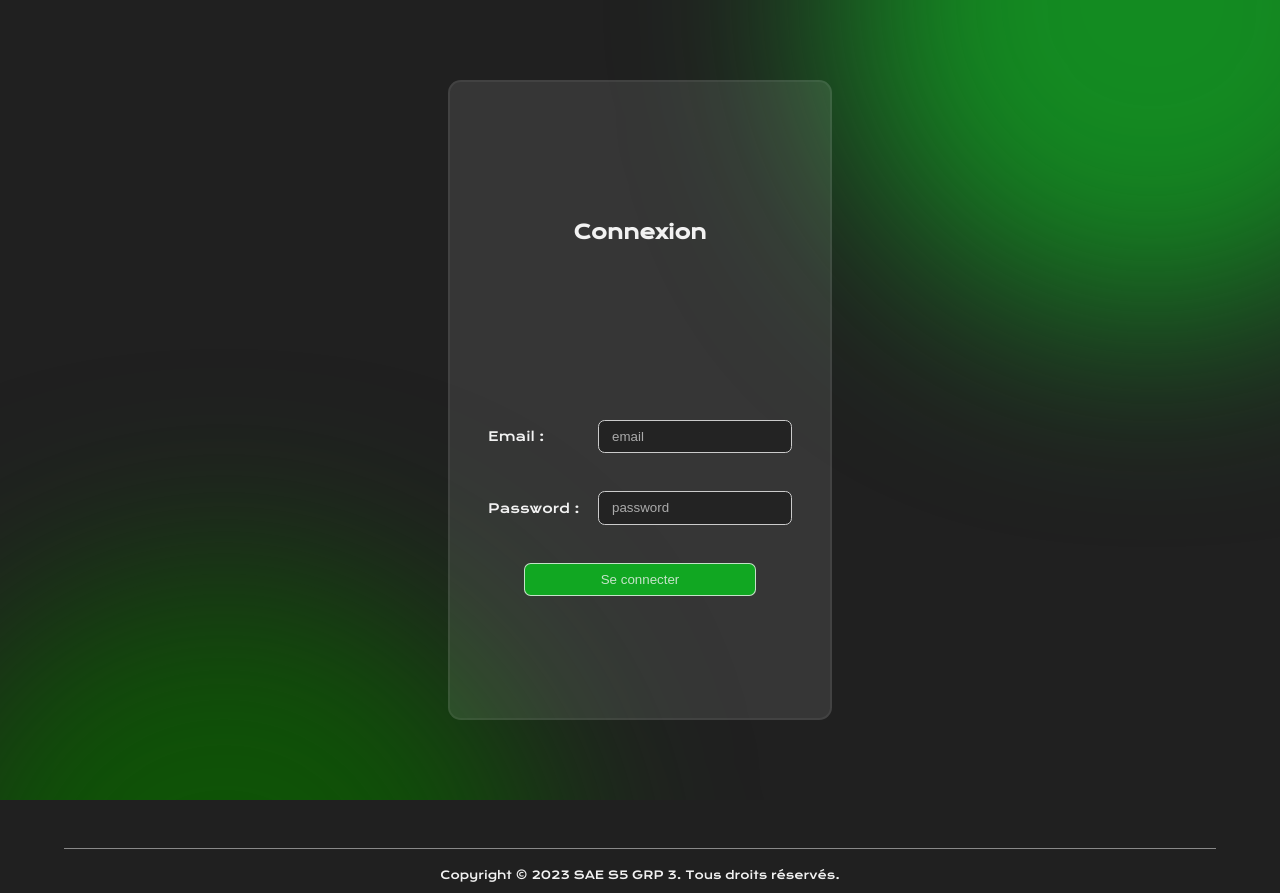
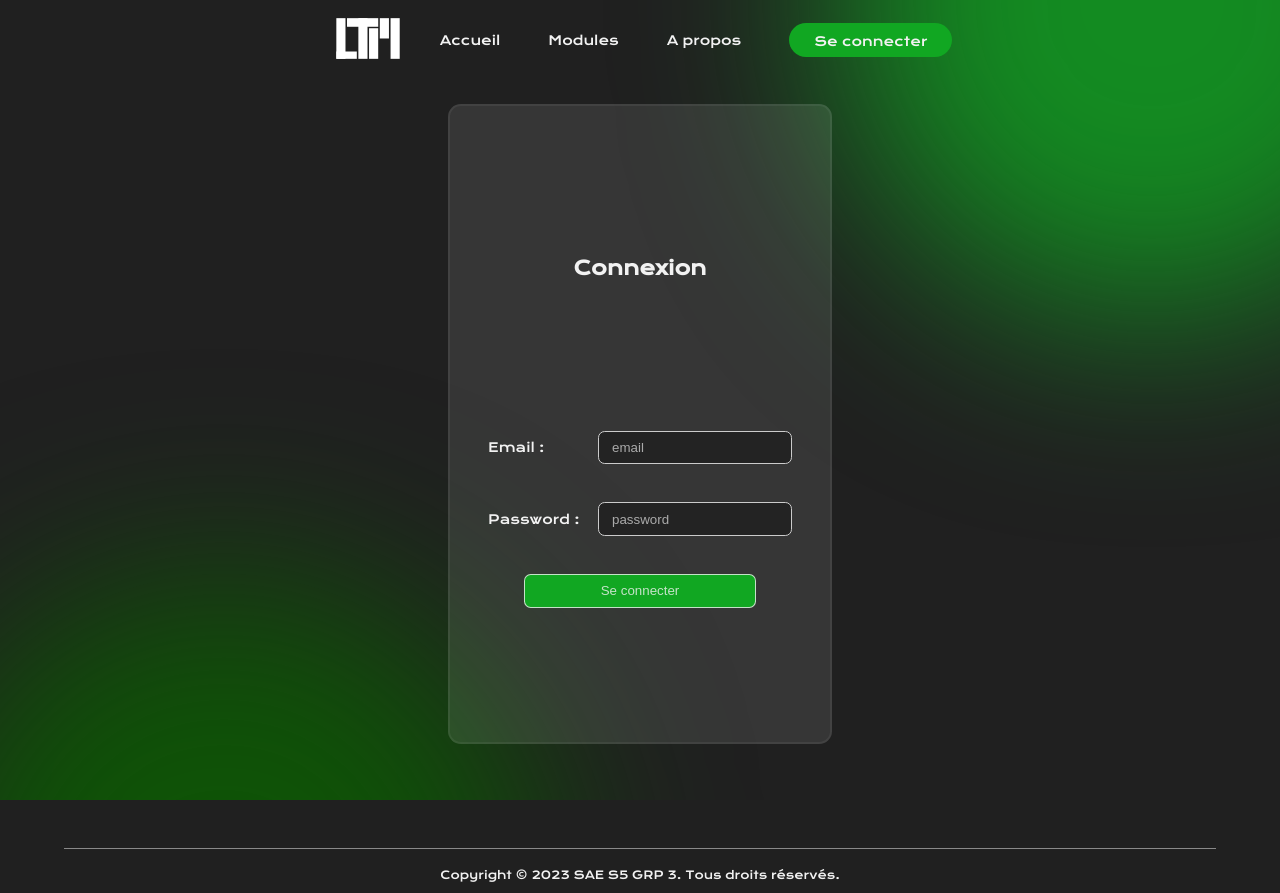
Before and after one commit to mathieuChdz/SAE_S5_S6_BUT3, a PHP site: page /html/connexion.html in a window 1280 px wide. Run offline with PHP 8.4, Linux system fonts and the light colour scheme.

Commit message:
ajout style + navbar dans page connexion

```diff
--- a/src_web/html/connexion.html
+++ b/src_web/connexion.html
@@ -2,9 +2,9 @@
 <html lang="fr">
     <meta charset="utf-8">
     <title>Learn To Me</title>
-    <link href="../img/logo_ltm_w_mini.svg" rel="icon">
-    <link href="../css/charte_index.css" rel="stylesheet">
-    <link href="../css/connexion.css" rel="stylesheet">
+    <link href="img/logo_ltm_w_mini.svg" rel="icon">
+    <link href="css/charte_index.css" rel="stylesheet">
+    <link href="css/connexion.css" rel="stylesheet">
 
     <link rel="preconnect" href="https://fonts.googleapis.com">
     <link rel="preconnect" href="https://fonts.gstatic.com" crossorigin>
@@ -17,15 +17,32 @@
     <header>
     </header>
 
-    <main>
+    <div class="container-background">
+        <div class="background">
+            <div class="circle1"></div>
+            <div class="circle2"></div>
+        </div>
+    </div>
 
-        <div class="container-background">
-            <div class="background">
-                <div class="circle1"></div>
-                <div class="circle2"></div>
+    <nav>
+        <div class="global-navbar-content">
+            <div class="global-navbar-logo">
+                <a href="index.html"><img src="img/logo_ltm_w.svg" alt="logo LTM white"></a>
+            </div>
+
+            <div class="global-navbar-links">
+                <a href="index.html">Accueil</a>
+                <a href="modules.html">Modules</a>
+                <a href="#">A propos</a>
+
+                <div class="global-navbar-links-connexion">
+                    <a href="connexion.html">Se connecter</a>
+                </div>
             </div>
         </div>
+    </nav>
 
+    <main>
         <div class="main-form-container">
             <form action="?" method="post">
                 <div class="main-form">
--- a/src_web/css/charte_index.css
+++ b/src_web/css/charte_index.css
@@ -244,48 +244,6 @@ h4 {
     border: 2px solid #ffffff0f;
 }
 
-/* ########################### Modules page ########################### */
-
-.main-form-container{
-    width: 100%;
-    display: flex;
-    flex-direction: row;
-    align-items: center;
-    justify-content: center;
-    z-index: 90;
-}
-
-.main-form{
-    width: 30%;
-    height: 80vh;
-    background-color: #ffffff1a;
-    border-radius: 1em;
-    border: 2px solid #ffffff0f;
-    color: var(--color-white);
-    font-size: 0.8em;
-    display: flex;
-    flex-direction: column;
-    gap: 3em;
-    /* align-items: center; */
-    justify-content: center;
-}
-
-.form-email,
-.form-password{
-    width: 80%;
-    display: flex;
-    flex-direction: row;
-    justify-content: space-between;
-    align-items: center;
-}
-
-.form-email input[type="text"],
-.form-password input[type="text"]{
-    height: 2.5em;
-    border-radius: 0.5em;
-    padding-left: 1em;
-}
-
 /* ########################### Footer ########################### */
 
 .footer-main{
--- a/src_web/css/connexion.css
+++ b/src_web/css/connexion.css
@@ -32,6 +32,7 @@
 }
 
 /* ########################### Connexion page ########################### */
+
 
 .main-form-container{
     width: 100%;
@@ -96,6 +97,7 @@
     display: flex;
     justify-content: center;
     align-items: center;
+    padding-top: 3em;
 }
 
 .main-form-container .form-email,
--- a/src_web/index.html
+++ b/src_web/index.html
@@ -27,11 +27,11 @@
 
                 <div class="global-navbar-links">
                     <a href="index.html">Accueil</a>
-                    <a href="html/modules.html">Modules</a>
+                    <a href="modules.html">Modules</a>
                     <a href="#">A propos</a>
 
                     <div class="global-navbar-links-connexion">
-                        <a href="html/connexion.html">Se connecter</a>
+                        <a href="connexion.html">Se connecter</a>
                     </div>
                 </div>
             </div>
```
Also changed, not shown: src_web/modules.html (renamed from src_web/html/modules.html, +16 -11 lines).
